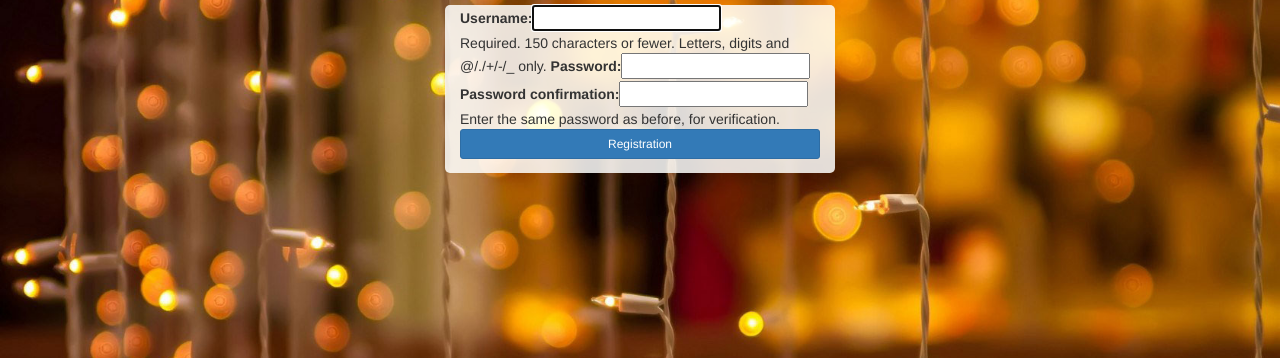
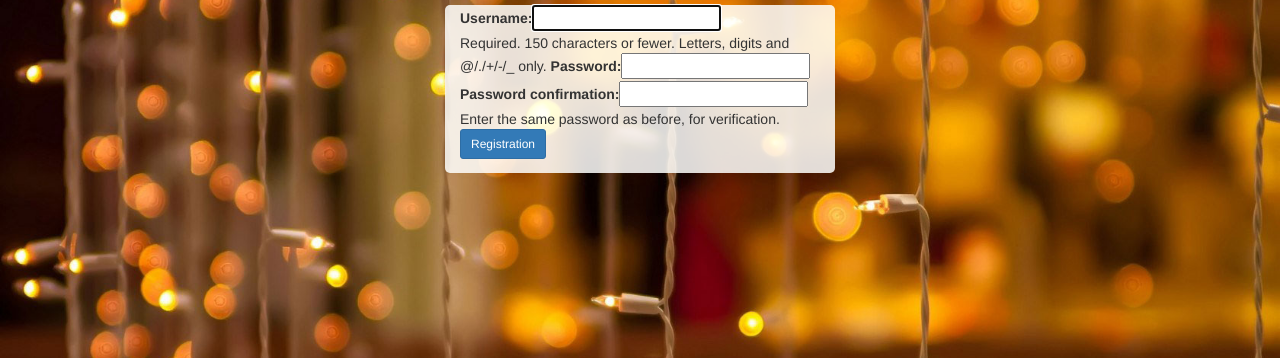
Before and after one commit to hopenaddy/AdminUI, a Django app: page /auth/registration/ in a window 1280 px wide. Shown: the part 95-453 px from the top of the page. Run offline with Django 3.2, Linux system fonts and the light colour scheme; some libraries are stand-ins or nearby versions.

Commit message:
corect button registration

```diff
--- a/loginsys/templates/login.html
+++ b/loginsys/templates/login.html
@@ -11,7 +11,7 @@
             	<button class="btn btn-sm btn-primary btn-block" name="sing_in" type="submit">Sign in</button>
             </div>
             <div class="col-lg-4">
-            	<a class="col-lg-4 btn btn-sm btn-primary btn-block" href="../registration">Registration</a>
+            	<a class="btn btn-sm btn-primary btn-block" href="../registration">Registration</a>
             </div>
         </form>
     </div>
--- a/loginsys/templates/registration.html
+++ b/loginsys/templates/registration.html
@@ -7,7 +7,7 @@
         <form method="post">
         	{% csrf_token %}
         	{{form|bootstrap_horizontal:'col-lg-4'}}
-            <button class="btn btn-sm btn-primary btn-block" name="registration" type="submit">Registration</button>
+            <button class="btn btn-sm btn-primary" name="registration" type="submit">Registration</button>
         </form>
     </div>
 </div>
```
Also changed, not shown: db.sqlite3, 2 other files.
